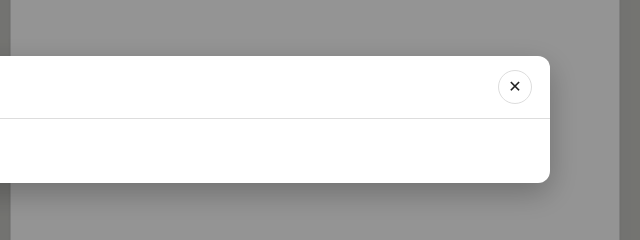
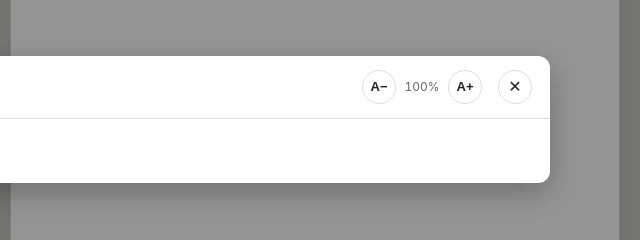
Before and after one commit to sanjayvsingh/markdown-formatter, a plain HTML site: page index.html in a window 1280 px wide. Both pictures are taken after a click on the button "Fullscreen preview". Shown: the part 281-521 px from the top of the page, 640-1280 px from the left. Drawn offline with Linux system fonts and the light colour scheme.

Commit message:
Add text size buttons to the fullscreen preview
A-/A+ buttons scale the fullscreen preview from 50% to 300% for screen
sharing, without touching browser zoom or the saved font settings. The
size resets to 100% each time the preview is opened.

Co-Authored-By: Claude Opus 5.5 <noreply@anthropic.com>

```diff
--- a/app.js
+++ b/app.js
@@ -698,8 +698,26 @@
     });
   });
 
+  // Text size in the fullscreen preview, for screen sharing. Deliberately not
+  // persisted: it resets to 100% every time the preview is opened.
+  var FS_ZOOM_MIN = 50, FS_ZOOM_MAX = 300, FS_ZOOM_STEP = 10;
+  var fsZoom = 100;
+  var btnFsSmaller = document.getElementById("btnFsSmaller");
+  var btnFsLarger = document.getElementById("btnFsLarger");
+  var fsZoomLevel = document.getElementById("fsZoomLevel");
+  function setFsZoom(pct) {
+    fsZoom = Math.max(FS_ZOOM_MIN, Math.min(FS_ZOOM_MAX, pct));
+    previewFullscreen.style.zoom = fsZoom === 100 ? "" : fsZoom / 100;
+    fsZoomLevel.textContent = fsZoom + "%";
+    btnFsSmaller.disabled = fsZoom <= FS_ZOOM_MIN;
+    btnFsLarger.disabled = fsZoom >= FS_ZOOM_MAX;
+  }
+  btnFsSmaller.addEventListener("click", function () { setFsZoom(fsZoom - FS_ZOOM_STEP); });
+  btnFsLarger.addEventListener("click", function () { setFsZoom(fsZoom + FS_ZOOM_STEP); });
+
   function openFullscreen() {
     previewFullscreen.innerHTML = els.preview.innerHTML;
+    setFsZoom(100);
     fullscreenModal.classList.add("open");
   }
   function closeFullscreen() { fullscreenModal.classList.remove("open"); }
--- a/index.html
+++ b/index.html
@@ -51,7 +51,12 @@
   <div class="modal-panel fullscreen-panel">
     <div class="modal-panel-header">
       <h2>Preview</h2>
-      <button id="btnCloseFullscreen" class="icon-btn" aria-label="Close">✕</button>
+      <span class="fs-tools">
+        <button id="btnFsSmaller" class="icon-btn" title="Smaller text" aria-label="Smaller text">A−</button>
+        <span id="fsZoomLevel" aria-live="polite">100%</span>
+        <button id="btnFsLarger" class="icon-btn" title="Larger text" aria-label="Larger text">A+</button>
+        <button id="btnCloseFullscreen" class="icon-btn" aria-label="Close">✕</button>
+      </span>
     </div>
     <div class="fullscreen-body">
       <div id="previewFullscreen" class="preview-content"></div>
--- a/styles.css
+++ b/styles.css
@@ -190,6 +190,12 @@ footer {
 .fullscreen-panel:has(.preview-content table) { max-width: min(1600px, 96vw); }
 .fullscreen-body .preview-content > :not(table) { max-width: 800px; margin-left: auto; margin-right: auto; }
 .fullscreen-body .preview-content > table { margin-left: auto; margin-right: auto; }
+/* Text size controls in the fullscreen header */
+.fs-tools { display: inline-flex; align-items: center; gap: 6px; }
+.fs-tools #btnFsSmaller, .fs-tools #btnFsLarger { font-size: 13px; font-weight: 600; }
+.fs-tools #btnCloseFullscreen { margin-left: 10px; }
+.fs-tools button:disabled { opacity: .4; cursor: not-allowed; }
+#fsZoomLevel { min-width: 40px; text-align: center; font-size: 12px; color: var(--ui-muted); font-variant-numeric: tabular-nums; }
 
 /* Drag & drop a Markdown file onto the input pane */
 #leftPane { position: relative; }
```
